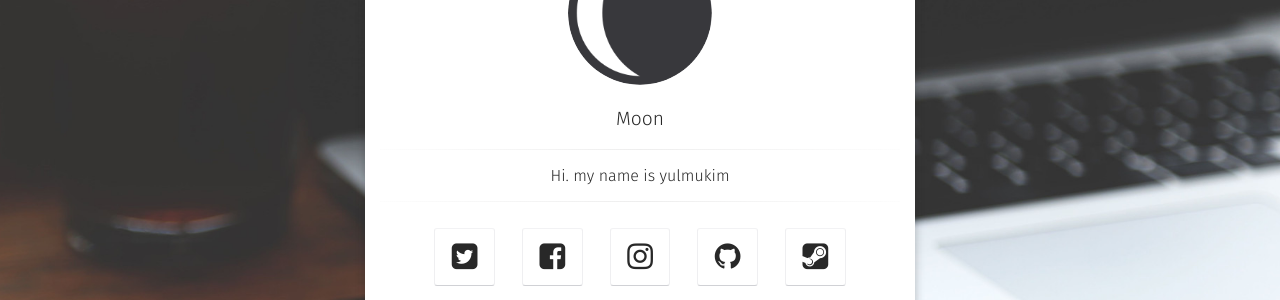
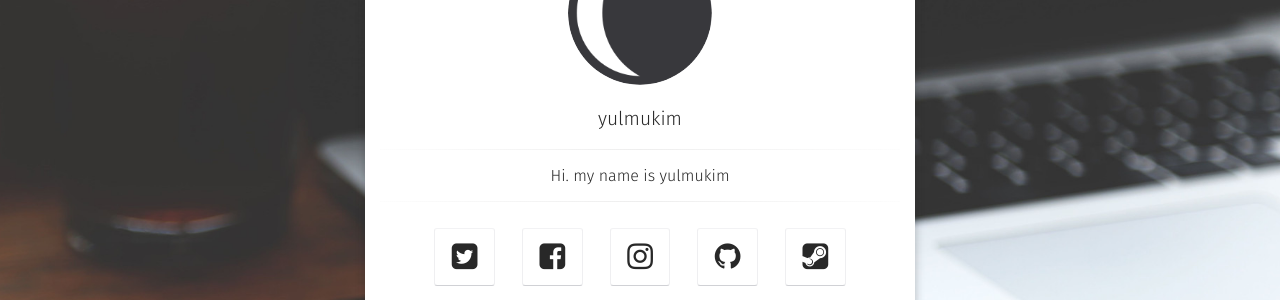
Before and after one commit to yulmukim/yulmukim.github.com, a Jekyll site: the page built from index.html, in a window 1280 px wide. Shown: the part 291-591 px from the top of the page. Built offline with Jekyll 4.4.1, drawn with Linux system fonts in a browser that asks for light colours; some web fonts are replaced.

Commit message:
Update _config.yml

```diff
--- a/_config.yml
+++ b/_config.yml
@@ -1,5 +1,5 @@
 # Site
-title:              Moon
+title:              yulmukim
 bio:                'Hi. my name is yulmukim'
 description:        "Moon is a minimal, one column jekyll theme for your blog."
 reading_time:       true
```
